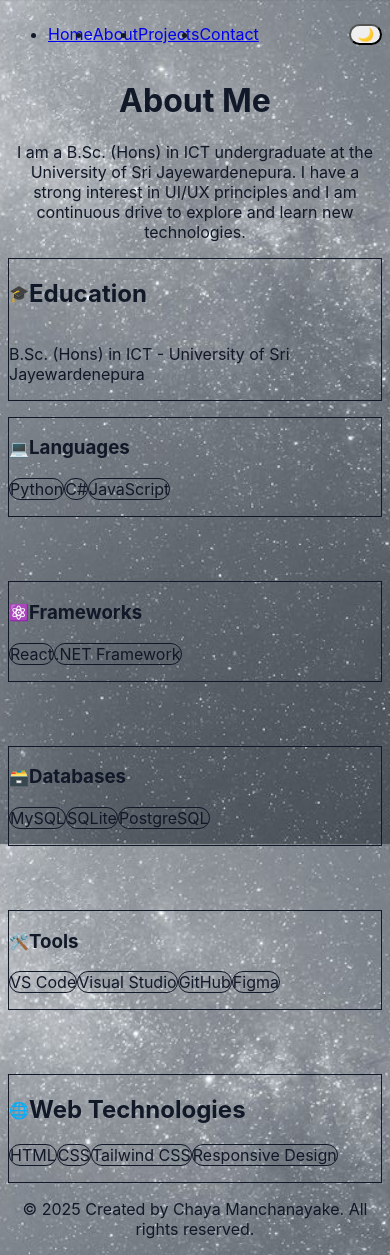
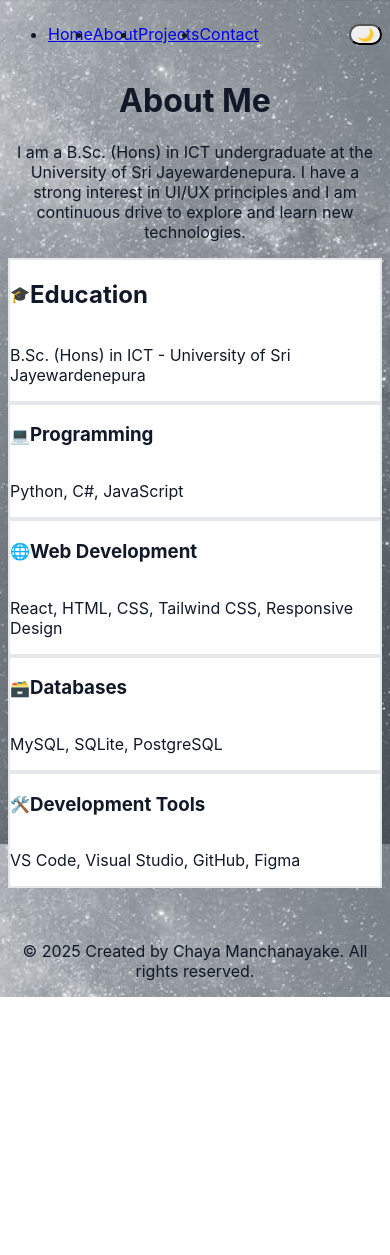
Before and after one commit to ICT-Courses/ict2233-ca-02-CManchi-1211, a React (Vite) app: page /about in a window 390 px wide. After the commit the page ends 997 px from the top, so only its background shows below. Built offline with nearby package versions, Linux system fonts and the light colour scheme.

Commit message:
Update card styles for About and Contact pages to support theming

```diff
--- a/src/Pages/About.jsx
+++ b/src/Pages/About.jsx
@@ -1,6 +1,29 @@
 import React from 'react';
 
 const About = () => {
+  const skillsData = [
+    {
+      category: 'Programming',
+      icon: '💻',
+      items: ['Python', 'C#', 'JavaScript'],
+    },
+    {
+      category: 'Web Development',
+      icon: '🌐',
+      items: ['React', 'HTML', 'CSS', 'Tailwind CSS', 'Responsive Design'],
+    },
+    {
+      category: 'Databases',
+      icon: '🗃️',
+      items: ['MySQL', 'SQLite', 'PostgreSQL'],
+    },
+    {
+      category: 'Development Tools',
+      icon: '🛠️',
+      items: ['VS Code', 'Visual Studio', 'GitHub', 'Figma'],
+    },
+  ];
+
   return (
     <div className="page-container pt-10">
       <h1 className="text-4xl font-bold text-center mb-6 text-white fade-in">About Me</h1>
@@ -13,120 +36,38 @@ const About = () => {
             I have a strong interest in UI/UX principles and I am continuous drive to explore and learn new technologies.
           </p>
         </div>
-        <p></p>
-        <p></p>
 
         {/* Education Card */}
-        <div className="bg-white/10 backdrop-blur-sm border border-white/20 p-6 rounded-lg shadow-xl card-hover slide-in">
+        <div className="p-6 rounded-lg shadow-xl card-hover slide-in themed-card border-2">
           <div className="flex items-center mb-4">
             <span className="text-3xl mr-3">🎓</span>
-            <h2 className="text-2xl font-semibold text-white">Education</h2>
+            <h2 className="text-2xl font-semibold text-black dark:text-white">Education</h2>
           </div>
-          <p className="text-gray-200">
+          <p className="text-gray-700 dark:text-gray-200">
             B.Sc. (Hons) in ICT - University of Sri Jayewardenepura
           </p>
         </div>
-        <p></p>
-        <p></p>
 
         {/* Skills Grid */}
-        <div className="grid grid-cols-1 md:grid-cols-2 gap-6">
-          {/* Programming Languages */}
-          <div className="bg-white/10 backdrop-blur-sm border border-white/20 p-6 rounded-lg shadow-xl card-hover slide-in">
-            <div className="flex items-center mb-4">
-              <span className="text-3xl mr-3">💻</span>
-              <h3 className="text-xl font-semibold text-white">Languages</h3>
+        <div className="grid grid-cols-1 md:grid-cols-2 gap-6 mt-10">
+          {skillsData.map((skill, index) => (
+            <div
+              key={skill.category}
+              className={`p-6 rounded-lg shadow-xl card-hover slide-in themed-card border-2`}
+              style={{ animationDelay: `${index * 0.2}s` }}
+            >
+              <div className="flex items-center mb-4">
+                <span className="text-3xl mr-3">{skill.icon}</span>
+                <h3 className="text-xl font-semibold text-black dark:text-white">
+                  {skill.category}
+                </h3>
+              </div>
+              <p className="text-gray-700 dark:text-gray-200">
+                {skill.items.join(', ')}
+              </p>
             </div>
-            <div className="flex flex-wrap gap-5">
-              {['Python', 'C#', 'JavaScript'].map((lang, index) => (
-                <span key={index} className="px-3 py-1 bg-blue-600/30 text-blue-200 rounded-full text-sm border border-blue-400/30">
-                  {lang}
-                </span>
-              ))}
-            </div>
-            <p></p>
-            <p></p>
-          </div>
-          <p></p>
-          <p></p>
-
-          {/* Frameworks */}
-          <div className="bg-white/10 backdrop-blur-sm border border-white/20 p-6 rounded-lg shadow-xl card-hover slide-in">
-            <div className="flex items-center mb-4">
-              <span className="text-3xl mr-3">⚛️</span>
-              <h3 className="text-xl font-semibold text-white">Frameworks</h3>
-            </div>
-            <div className="flex flex-wrap gap-2">
-              {['React', '.NET Framework'].map((framework, index) => (
-                <span key={index} className="px-3 py-1 bg-green-600/30 text-green-200 rounded-full text-sm border border-green-400/30">
-                  {framework}
-                </span>
-              ))}
-            </div>
-            <p></p>
-            <p></p>
-          </div>
-          <p></p>
-          <p></p>
-
-          {/* Databases */}
-          <div className="bg-white/10 backdrop-blur-sm border border-white/20 p-6 rounded-lg shadow-xl card-hover slide-in">
-            <div className="flex items-center mb-4">
-              <span className="text-3xl mr-3">🗃️</span>
-              <h3 className="text-xl font-semibold text-white">Databases</h3>
-            </div>
-            <div className="flex flex-wrap gap-2">
-              {['MySQL', 'SQLite', 'PostgreSQL'].map((db, index) => (
-                <span key={index} className="px-3 py-1 bg-purple-600/30 text-purple-200 rounded-full text-sm border border-purple-400/30">
-                  {db}
-                </span>
-              ))}
-            </div>
-            <p></p>
-            <p></p>
-          </div>
-          <p></p>
-          <p></p>
-
-
-          {/* Tools */}
-          <div className="bg-white/10 backdrop-blur-sm border border-white/20 p-6 rounded-lg shadow-xl card-hover slide-in">
-            <div className="flex items-center mb-4">
-              <span className="text-3xl mr-3">🛠️</span>
-              <h3 className="text-xl font-semibold text-white">Tools</h3>
-            </div>
-            <div className="flex flex-wrap gap-2">
-              {['VS Code', 'Visual Studio', 'GitHub', 'Figma'].map((tool, index) => (
-                <span key={index} className="px-3 py-1 bg-orange-600/30 text-orange-200 rounded-full text-sm border border-orange-400/30">
-                  {tool}
-                </span>
-              ))}
-            </div>
-            <p></p>
-            <p></p>
-          </div>
-          <p></p>
-          <p></p>
+          ))}
         </div>
-
-        {/* Web Technologies */}
-        <div className="bg-white/10 backdrop-blur-sm border border-white/20 p-6 rounded-lg shadow-xl card-hover slide-in">
-          <div className="flex items-center mb-4">
-            <span className="text-3xl mr-3">🌐</span>
-            <h2 className="text-2xl font-semibold text-white">Web Technologies</h2>
-          </div>
-          <div className="flex flex-wrap gap-2">
-            {['HTML', 'CSS', 'Tailwind CSS', 'Responsive Design'].map((tech, index) => (
-              <span key={index} className="px-3 py-1 bg-teal-600/30 text-teal-200 rounded-full text-sm border border-teal-400/30">
-                {tech}
-              </span>
-            ))}
-          </div>
-          <p></p>
-          <p></p>
-        </div>
-        <p></p>
-        <p></p>
       </div>
     </div>
   );
--- a/src/Pages/Contact.jsx
+++ b/src/Pages/Contact.jsx
@@ -7,22 +7,19 @@ const Contact = () => {
       name: 'LinkedIn',
       description: 'Professional Network',
       url: 'https://www.linkedin.com/in/chaya-manchanayake-b14621317?utm_source=share&utm_campaign=share_via&utm_content=profile&utm_medium=android_app',
-      color: 'bg-blue-600 hover:bg-blue-700 border-blue-400'
     },
     {
       icon: '🐱',
       name: 'GitHub',
       description: 'Code Repository',
       url: 'https://github.com/dashboard',
-      color: 'bg-gray-700 hover:bg-gray-800 border-gray-500'
     },
     {
       icon: '📧',
       name: 'Email',
       description: 'Direct Contact',
       url: 'mailto:chayamanchanayake@gmail.com',
-      color: 'bg-red-600 hover:bg-red-700 border-red-400'
-    }
+    },
   ];
 
   return (
@@ -40,21 +37,20 @@ const Contact = () => {
               href={method.url}
               target={method.name !== 'Email' ? "_blank" : undefined}
               rel={method.name !== 'Email' ? "noopener noreferrer" : undefined}
-              className={`group relative overflow-hidden rounded-xl ${method.color} border-2 transition-all duration-300 hover:scale-105 hover:shadow-2xl card-hover slide-in`}
+              className={`group relative overflow-hidden rounded-xl themed-card border-2 transition-all duration-300 hover:scale-105 hover:shadow-2xl card-hover slide-in`}
               style={{ animationDelay: `${index * 0.2}s` }}
             >
-              <div className="absolute inset-0 bg-gradient-to-br from-white/10 to-transparent"></div>
               <div className="relative p-8 text-center">
                 <div className="text-4xl mb-4 group-hover:scale-110 transition-transform duration-300">
                   {method.icon}
                 </div>
-                <h3 className="text-xl font-bold text-white mb-2">
+                <h3 className="text-xl font-bold text-black dark:text-white mb-2">
                   {method.name}
                 </h3>
-                <p className="text-sm text-gray-200 mb-4">
+                <p className="text-sm text-gray-700 dark:text-gray-200 mb-4">
                   {method.description}
                 </p>
-                <div className="inline-flex items-center text-white font-medium group-hover:translate-x-1 transition-transform duration-300">
+                <div className="inline-flex items-center text-blue-600 dark:text-blue-300 font-medium group-hover:translate-x-1 transition-transform duration-300">
                   Connect Now
                   <span className="ml-2">→</span>
                 </div>
@@ -64,11 +60,11 @@ const Contact = () => {
         </div>
 
         {/* Additional Contact Info */}
-        <div className="mt-12 p-6 bg-white/10 backdrop-blur-sm border border-white/20 rounded-lg slide-in">
-          <h2 className="text-2xl font-semibold text-white mb-4">Let's Work Together</h2>
-          <p className="text-gray-200 max-w-2xl mx-auto">
+        <div className="mt-12 p-6 rounded-lg slide-in themed-card border-2">
+          <h2 className="text-2xl font-semibold text-black dark:text-white mb-4">Let's Work Together</h2>
+          <p className="text-gray-700 dark:text-gray-200 max-w-2xl mx-auto">
             I'm always interested in new opportunities and collaborations. Whether you have a project idea,
-            want to discuss technology, or just want to connect, I'd love to hear from you!
+            or just want to connect, I'd love to hear from you!
           </p>
         </div>
       </div>
--- a/src/index.css
+++ b/src/index.css
@@ -8,12 +8,16 @@
     --color-primary: #1F2937;
     --color-secondary: #E5E7EB;
     --color-accent: #3B82F6;
+    --card-background: #FFFFFF; /* Light theme card background */
+    --card-border: #E5E7EB; /* Light theme card border */
   }
 
   .dark {
     --color-primary: #1E3A8A;
     --color-secondary: #D1D5DB;
     --color-accent: #60A5FA;
+    --card-background: #111827; /* Dark theme card background */
+    --card-border: #1F2937; /* Dark theme card border */
   }
 
   body {
@@ -45,6 +49,12 @@
   .light h1, .light h2, .light h3, .light p, .light li {
     color: #111827 !important;
   }
+
+  /* Custom class for cards to use theme variables */
+  .themed-card {
+    background-color: var(--card-background);
+    border-color: var(--card-border);
+  }
 }
 
 /* Custom animations */
```
